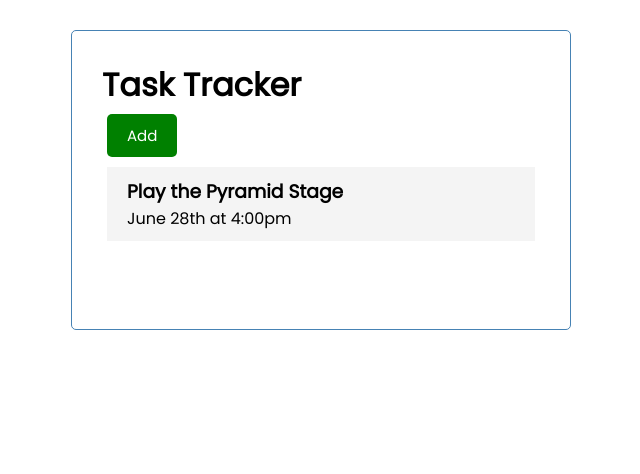
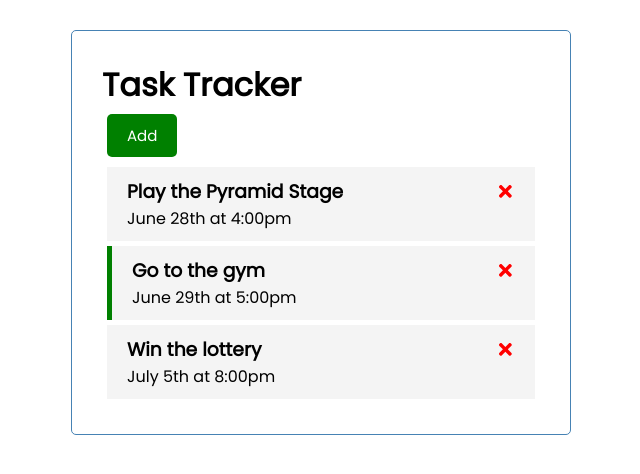
Before and after one commit to not-so-savage/react-task-tracker, a React (Create React App) app: page / in a window 1280 px wide. Shown: the top 474 px of the page, without its empty margins (319-959 px from the left). Built offline with nearby package versions, Linux system fonts and the light colour scheme.

Commit message:
add delete task & toggle reminder functionality

```diff
--- a/package.json
+++ b/package.json
@@ -8,6 +8,7 @@
     "@testing-library/user-event": "^12.8.3",
     "react": "^17.0.2",
     "react-dom": "^17.0.2",
+    "react-icons": "^4.2.0",
     "react-scripts": "4.0.3",
     "web-vitals": "^1.1.2"
   },
--- a/src/App.js
+++ b/src/App.js
@@ -10,12 +10,33 @@ function App() {
         date: 'June 28th at 4:00pm',
         reminder: false,
     },
+    {
+      id: 2,
+      text: 'Go to the gym',
+      date: 'June 29th at 5:00pm',
+      reminder: true,
+    },
+    {
+      id: 3,
+      text: 'Win the lottery',
+      date: 'July 5th at 8:00pm',
+      reminder: false,
+    }
 ])
+
+const deleteTask = (id) => {
+  setTasks(tasks.filter((task) => task.id !== id))
+}
+
+const toggleReminder = (id) => {
+  setTasks(tasks.map((task) => task.id === id ? {...task, reminder: !task.reminder} : task))
+}
 
   return (
     <div className="container">
       <Header title="Task Tracker"/>
-      <Tasks tasks={tasks}/>
+      {tasks.length > 0 ? (<Tasks tasks={tasks} onDelete={deleteTask} onToggle={toggleReminder} />) : ('No tasks to show')}
+
     </div>
   );
 }
--- a/src/components/Task.js
+++ b/src/components/Task.js
@@ -1,17 +1,24 @@
-import React from 'react'
 import PropTypes from 'prop-types'
+import { FaTimes } from 'react-icons/fa'
 
-function Task({ task }) {
+function Task({ id, text, date, reminder, onDelete, onToggle }) {
     return (
-        <div className='task'>
-            <h3>{task.text}</h3>
-            <p>{task.date}</p>
+        <div className={`task ${reminder ? 'reminder' : ''}`} onDoubleClick={() => onToggle(id)}>
+            <h3>
+                {text} <FaTimes style={{color: 'red', cursor: 'pointer'}} onClick={() => onDelete(id)}/>
+            </h3>
+            <p>{date}</p>
         </div>
     )
 }
 
 Task.propTypes = {
-    task: PropTypes.object.isRequired
+    id: PropTypes.number.isRequired,
+    text: PropTypes.string.isRequired,
+    date: PropTypes.string.isRequired,
+    reminder: PropTypes.bool.isRequired,
+    onDelete: PropTypes.func.isRequired,
+    onToggle: PropTypes.func.isRequired,
 }
 
 export default Task
--- a/src/components/Tasks.js
+++ b/src/components/Tasks.js
@@ -1,10 +1,10 @@
 import Task from './Task'
 
-const Tasks = ({ tasks }) => {
+const Tasks = ({ tasks, onDelete, onToggle }) => {
     return (
         <div className='tasks'>
             {tasks.map((task) => (
-                <Task key={task.id} task={task}/>
+                <Task key={task.id} id={task.id} text={task.text} date={task.date} reminder={task.reminder} onDelete={onDelete} onToggle={onToggle}/>
             ))}
         </div>
     )
```
Also changed, not shown: 1 other file (tests, documents, lock files or other folders).
